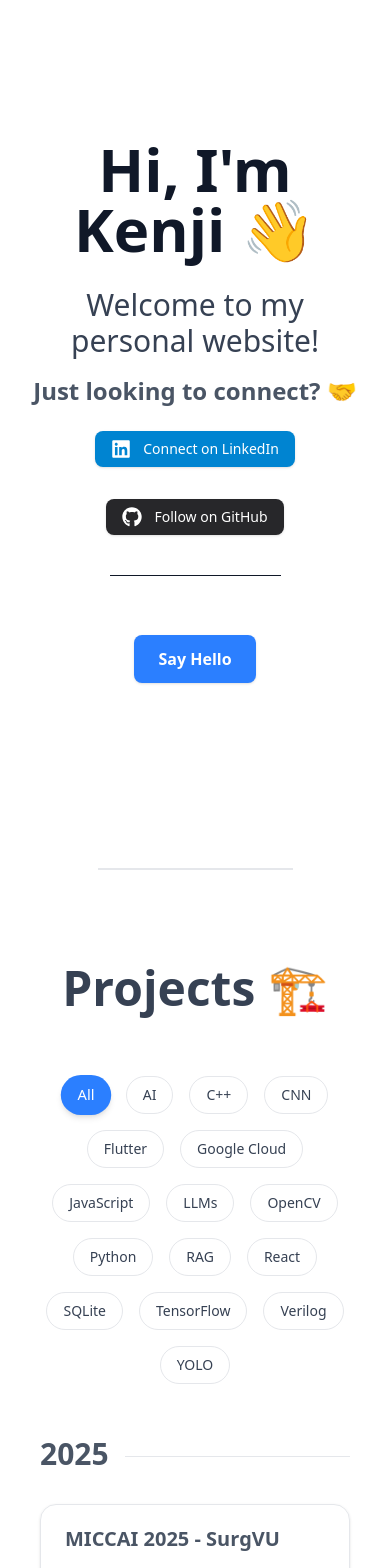
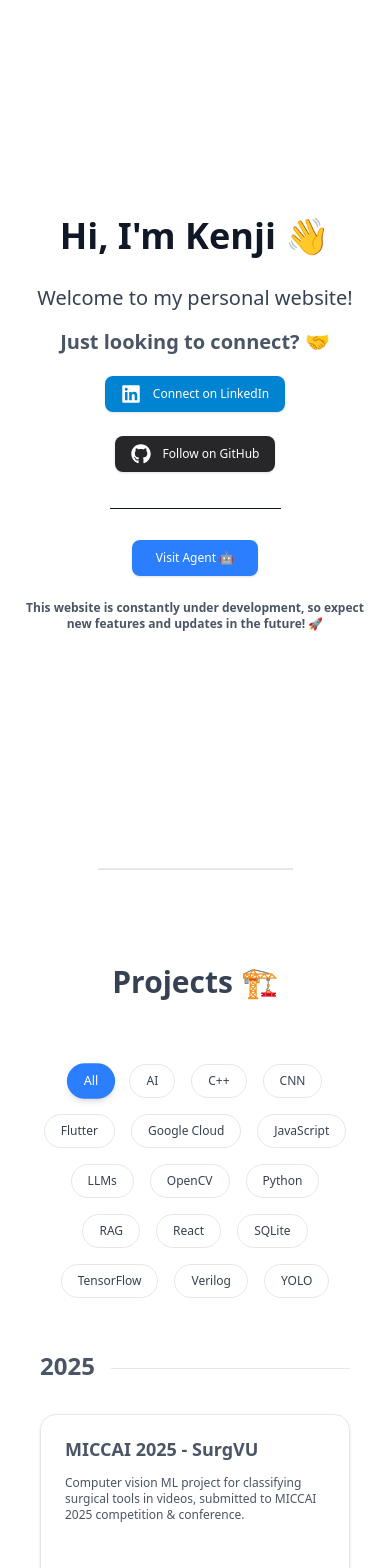
Before and after one commit to KenjiTECHinc/KenjiTECHinc-website, a React (Vite) app: page / in a window 390 px wide. Shown: the top 1568 px of the page. Built offline with nearby package versions, Linux system fonts and the light colour scheme.

Commit message:
Restructured website
- added routing to website for upcoming pages
- added responsive text sizes
- updated footer

```diff
--- a/package.json
+++ b/package.json
@@ -15,6 +15,7 @@
     "react": "^19.2.0",
     "react-dom": "^19.2.0",
     "react-icons": "^5.6.0",
+    "react-router-dom": "^7.13.2",
     "tailwindcss": "^4.1.18"
   },
   "devDependencies": {
--- a/src/App.jsx
+++ b/src/App.jsx
@@ -1,53 +1,20 @@
-import { useState } from 'react'
-import './index.css'
-import { ProjectsGrid } from './components/organisms/ProjectsGrid';
-import { ButtonCollection } from './components/molecules/ButtonCollection';
-import { Footer } from './components/molecules/Footer';
-
-import projectsData from './data/projects.json';
-import connectData from './data/connect.json';
-
+import { BrowserRouter as Router, Routes, Route } from 'react-router-dom';
+import { HomePage } from './components/pages/HomePage';
+import { AgentPage } from './components/pages/AgentPage';
 
 function App() {
   return (
-    <div className="min-h-screen bg-white flex flex-col items-center justify-center font-sans">
-      <section className="flex flex-col justify-center items-center min-h-screen py-16 px-6 text-center">
-        <h1 >
-          Hi, I'm Kenji 👋
-        </h1>
-        <h2>
-          Welcome to my personal website!
-        </h2>
+    // The Router acts as the wrapper for the entire app
+    <Router>
+      <div className="bg-white font-sans">
+        <Routes>
+          <Route path="/" element={<HomePage />} />
 
-        <h5>Just looking to connect? 🤝</h5>
-        <ButtonCollection buttons={connectData} />
-
-        <hr className="border-gray-900 my-6 h-1 w-1/2" />
-
-        {/* Button */}
-        <button
-          onClick={() => alert("Thanks for visiting! This site is under construction.")}
-          className="mt-8 mb-8 px-6 py-3 bg-primary-500 hover:bg-primary-600 text-white font-semibold rounded-lg shadow-sm transition-all duration-300 transform hover:scale-105 cursor-pointer"
-        >
-          Say Hello
-        </button>
-      </section>
-
-      <div className="w-full flex justify-center">
-        <hr className="w-1/2 border-t-2 border-border-200" />
+          <Route path="/agent" element={<AgentPage />} />
+        </Routes>
       </div>
-
-      {/* Projects Display */}
-      <section className="flex flex-col items-center justify-center py-16 px-6 sm:px-4 lg:px-6 bg-surface/50">
-        <h3>
-          Projects 🏗️
-        </h3>
-        <ProjectsGrid groupedProjects={projectsData} />
-      </section>
-
-      <Footer />
-    </div>
-  )
+    </Router>
+  );
 }
 
-export default App
+export default App;
--- a/src/components/atoms/ExternalButton.jsx
+++ b/src/components/atoms/ExternalButton.jsx
@@ -5,7 +5,7 @@ export function ExternalButton({ href, children }) {
             href={href}
             target="_blank" // open the link in a new tab
             rel="noopener noreferrer" // security best practice
-            className={`inline-block px-4 py-2 bg-primary-500 hover:bg-primary-600 text-white font-medium text-sm text-center rounded-lg shadow-sm transition-all cursor-pointer ${href === '' ? 'pointer-events-none opacity-50' : 'opacity-100'}`}
+            className={`inline-block px-4 py-2 bg-primary-500 hover:bg-primary-600 text-white font-medium text-xs md:text-sm text-center rounded-lg shadow-sm transition-all cursor-pointer ${href === '' ? 'pointer-events-none opacity-50' : 'opacity-100'}`}
         >
             {children}
         </a>
--- /dev/null
+++ b/src/components/atoms/InternalLinkButton.jsx
@@ -0,0 +1,16 @@
+import { Link } from 'react-router-dom';
+
+export function InternalLinkButton({ to, children, variant = 'primary' }) {
+    const baseStyle = "inline-block px-6 py-2.5 m-1 text-xs md:text-base font-medium rounded-lg shadow-sm transition-all text-center cursor-pointer";
+
+    const variants = {
+        primary: "bg-primary-500 hover:bg-primary-600 text-white",
+        outline: "bg-transparent border-2 border-primary-500 text-primary-500 hover:bg-primary-100"
+    };
+
+    return (
+        <Link to={to} className={`${baseStyle} ${variants[variant] || variants.primary}`}>
+            {children}
+        </Link>
+    );
+}
--- a/src/components/atoms/LogoButton.jsx
+++ b/src/components/atoms/LogoButton.jsx
@@ -23,7 +23,7 @@ export function LogoButton({ href, iconName, altText, colorVariant, children })
             href={href}
             target="_blank"
             rel="noopener noreferrer"
-            className={`inline-block px-4 py-2 m-2 items-center ${activeColorClasses} font-medium text-sm text-center rounded-lg shadow-sm transition-all duration-200 ease-in-out hover:scale-105 cursor-pointer ${href === '' ? 'pointer-events-none opacity-50' : 'opacity-100'}`}
+            className={`inline-block px-4 py-2 m-1 items-center ${activeColorClasses} font-medium text-xs md:text-sm text-center rounded-lg shadow-sm transition-all duration-200 ease-in-out hover:scale-105 cursor-pointer ${href === '' ? 'pointer-events-none opacity-50' : 'opacity-100'}`}
         >
             <div className="flex items-center justify-center">
                 <IconComponent aria-label={altText} className="h-5 w-5 mr-3" />
--- a/src/components/molecules/Footer.jsx
+++ b/src/components/molecules/Footer.jsx
@@ -4,10 +4,10 @@ export function Footer() {
     const currentYear = new Date().getFullYear();
 
     return (
-        <footer className="py-8 w-full bg-primary-600 mt-auto">
+        <footer className="py-8 w-full bg-primary-500 mt-auto">
             <div className="max-w-7xl mx-auto px-4 sm:px-6 lg:px-8 flex flex-col items-center justify-center">
 
-                <p className="text-sm text-white">
+                <p className="text-xs text-white md:text-sm">
                     © {currentYear} Kenji. All rights reserved.
                 </p>
 
--- a/src/components/organisms/ProjectsGrid.jsx
+++ b/src/components/organisms/ProjectsGrid.jsx
@@ -18,7 +18,7 @@ export function ProjectsGrid({ groupedProjects }) {
                     <button
                         key={tag}
                         onClick={() => setActiveFilter(tag)}
-                        className={`px-4 py-2 rounded-full text-sm font-medium transition-all ease-in-out duration-100 cursor-pointer ${activeFilter === tag
+                        className={`px-4 py-2 rounded-full text-xs md:text-sm font-medium transition-all ease-in-out duration-100 cursor-pointer ${activeFilter === tag
                             ? 'bg-primary-500 text-white shadow-md scale-105'
                             : 'bg-surface text-text-700 hover:bg-gray-100 hover:text-text-900 border border-gray-200 hover:scale-105'
                             }`}
--- /dev/null
+++ b/src/components/pages/AgentPage.jsx
@@ -0,0 +1,21 @@
+import { InternalLinkButton } from '../atoms/InternalLinkButton';
+
+export function AgentPage() {
+    return (
+        <div className="min-h-screen flex flex-col items-center justify-center">
+            <section className="flex flex-col justify-center items-center min-h-screen py-16 px-6 text-center">
+                <h1>
+                    Smart Agent <span className="text-primary-500">System</span>
+                </h1>
+                <p className='mb-5'>
+                    Upcoming Feature/Project. Stay tuned for updates! 🚧
+                </p>
+
+                {/* The routing button to go back */}
+                <InternalLinkButton to="/" variant="outline">
+                    ← Return to Home
+                </InternalLinkButton>
+            </section>
+        </div>
+    );
+}
--- /dev/null
+++ b/src/components/pages/HomePage.jsx
@@ -0,0 +1,52 @@
+import { ProjectsGrid } from '../organisms/ProjectsGrid';
+import { InternalLinkButton } from '../atoms/InternalLinkButton';
+import { ButtonCollection } from '../molecules/ButtonCollection';
+import { Footer } from '../molecules/Footer';
+
+import projectsData from '../../data/projects.json';
+import connectData from '../../data/connect.json';
+
+
+export function HomePage() {
+    return (
+        <div className="min-h-screen flex flex-col items-center justify-center">
+            <section className="flex flex-col justify-center items-center min-h-screen py-16 px-6 text-center">
+                <h1 >
+                    Hi, I'm Kenji 👋
+                </h1>
+                <h2>
+                    Welcome to my personal website!
+                </h2>
+
+                {/* Networking buttons */}
+                <h5>Just looking to connect? 🤝</h5>
+                <ButtonCollection buttons={connectData} />
+
+                <hr className="border-gray-900 my-6 h-1 w-1/2" />
+
+                {/* Routing */}
+                <InternalLinkButton to="/agent">
+                    Visit Agent 🤖
+                </InternalLinkButton>
+
+                <p className='mt-5 font-semibold'>
+                    This website is constantly under development, so expect new features and updates in the future! 🚀
+                </p>
+            </section>
+
+            <div className="w-full flex justify-center">
+                <hr className="w-1/2 border-t-2 border-border-200" />
+            </div>
+
+            {/* Projects display */}
+            <section className="flex flex-col items-center justify-center py-16 px-6 sm:px-4 lg:px-6 bg-surface/50">
+                <h3>
+                    Projects 🏗️
+                </h3>
+                <ProjectsGrid groupedProjects={projectsData} />
+            </section>
+
+            <Footer />
+        </div>
+    )
+}
--- a/src/index.css
+++ b/src/index.css
@@ -44,37 +44,37 @@
 
   /* Usually for Title */
   h1 {
-    @apply text-text-900 text-6xl font-extrabold mb-6 mt-2.5;
+    @apply text-text-900 text-4xl font-extrabold mb-6 mt-2.5 md:text-6xl;
   }
 
   /* Usually for Subtitle */
   h2 {
-    @apply text-text-700 text-3xl font-medium mb-3 mt-1;
+    @apply text-text-700 text-xl font-medium mb-3 mt-1 md:text-3xl;
   }
 
   /* Usually for section headers */
   h3 {
-    @apply text-text-700 text-5xl font-bold mb-4 mt-1.5;
+    @apply text-text-700 text-3xl font-bold mb-4 mt-1.5 md:text-5xl;
   }
 
   /* Usually for sub-section headers */
   h4 {
-    @apply text-text-600 text-3xl font-bold mb-2 mt-1;
+    @apply text-text-600 text-2xl font-bold mb-2 mt-1 md:text-3xl;
   }
 
   /* Usually for non-section headers, but still important titles */
   h5 {
-    @apply text-text-600 text-2xl font-semibold mb-2 mt-1;
+    @apply text-text-600 text-xl font-semibold mb-2 mt-1 md:text-2xl;
   }
 
   /* Title of a paragraph or a card */
   h6 {
-    @apply text-text-600 text-xl font-bold mb-2 mt-1;
+    @apply text-text-600 text-lg font-bold mb-2 mt-1 md:text-xl;
   }
 
   /* regular text */
   p {
-    @apply text-text-600 text-base mb-1.5 mt-1;
+    @apply text-text-600 text-xs mb-1.5 mt-1 md:text-base;
   }
 
   /* Divider */
```
Also changed, not shown: 1 other file (tests, documents, lock files or other folders).
